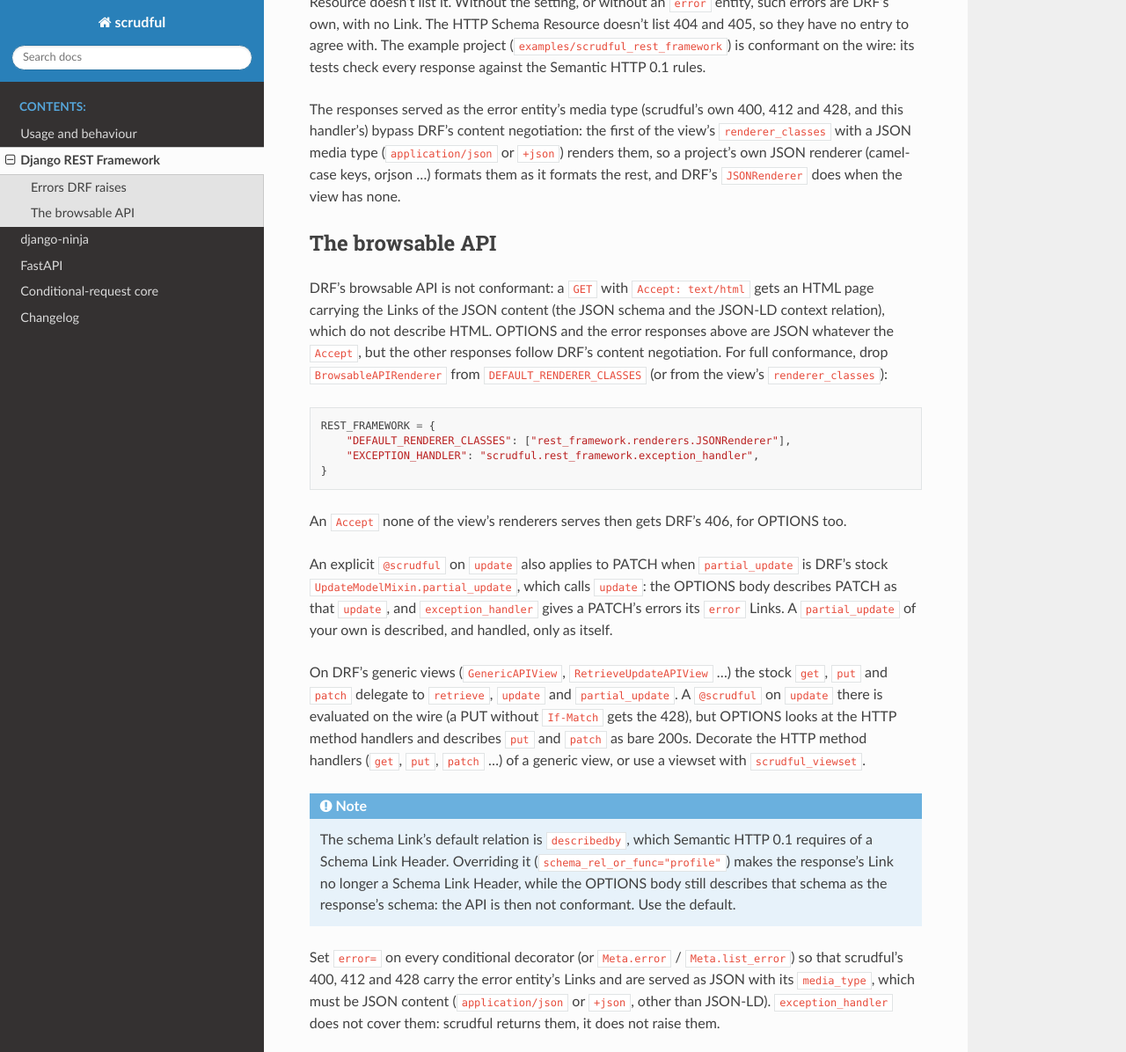
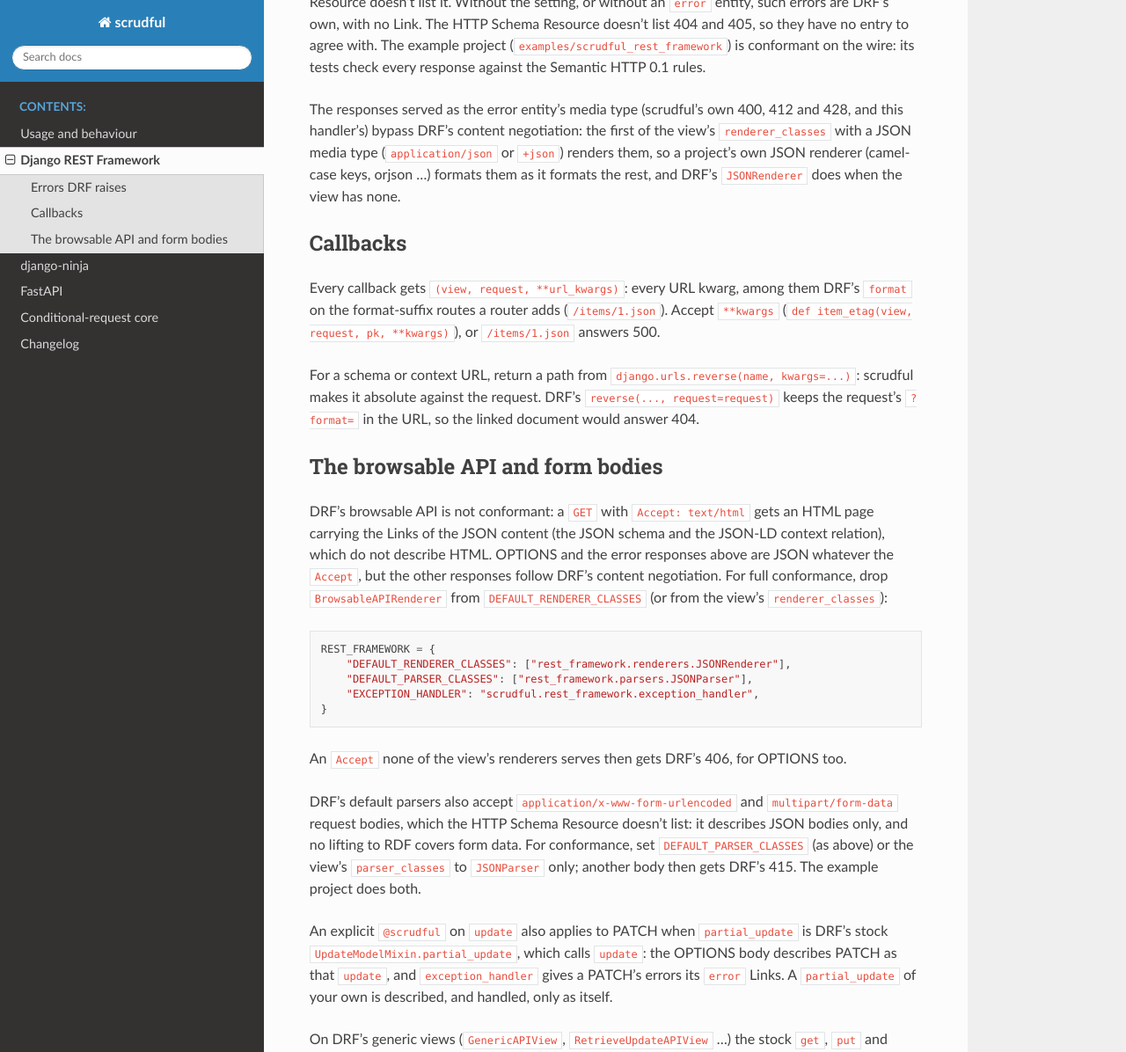
Before and after one commit to mimotoai/scrudful, a Sphinx documentation site: the page built from docs/source/rest_framework.rst, in a window 1280 px wide and 1400 px high, scrolled down 2124 px, cut to the strip 0-1196 px from the top of the window. Shown: the whole strip at 88% size. Built offline with Sphinx 7.4.7 and the Read the Docs theme 3.1.0, drawn with Linux system fonts in a browser that asks for light colours.

Commit message:
examples, docs: the DRF example renders and parses JSON only; format kwargs
The black-box conformance check of the DRF example found:
- form and multipart bodies accepted that OPTIONS doesn't list (#23):
  the example sets DEFAULT_PARSER_CLASSES to JSONParser, and the docs
  and the README conformance list say to (forms have no lifting);
- the browsable API left on (#22, #36): DEFAULT_RENDERER_CLASSES is
  JSONRenderer only; the scrudful tests whose views exercise
  negotiation with the browsable API set their renderer_classes;
- the router's format-suffix routes answering 500: the example's (and
  the README's) callbacks accept **kwargs, as DRF passes format;
- ?format= leaking into the link targets: the link callables return
  django.urls.reverse paths, which scrudful makes absolute.
rest_framework.rst gains a Callbacks section saying so, and the
CHANGELOG an entry. Example tests cover the suffix routes, ?format=json
and the 406/415 for HTML and forms.

```diff
--- a/CHANGELOG.rst
+++ b/CHANGELOG.rst
@@ -127,6 +127,12 @@ change, so clients and tests that compare them must be updated.
   described with the endpoint's response links.
 * The ninja example (``examples/ninja``) calls ``add_error_links`` and serves
   HEAD on the list; all three examples are tested against the 0.1 rules.
+* The DRF example (``examples/scrudful_rest_framework``) renders and parses
+  JSON only (no browsable API, no form bodies, which OPTIONS can't describe),
+  its callbacks accept ``**kwargs`` (the router's format-suffix routes pass
+  ``format``), and its link callables return ``django.urls.reverse`` paths,
+  so ``?format=`` stays out of the link targets. The README's DRF snippet
+  does the same.
 * The documentation has a "Semantic HTTP conformance" section, builds without
   warnings, and documents ``Entity`` once.
 
--- a/docs/source/rest_framework.rst
+++ b/docs/source/rest_framework.rst
@@ -115,8 +115,21 @@ or ``+json``) renders them, so a project's own JSON renderer (camel-case keys,
 orjson ...) formats them as it formats the rest, and DRF's ``JSONRenderer``
 does when the view has none.
 
-The browsable API
------------------
+Callbacks
+---------
+
+Every callback gets ``(view, request, **url_kwargs)``: every URL kwarg, among
+them DRF's ``format`` on the format-suffix routes a router adds
+(``/items/1.json``). Accept ``**kwargs`` (``def item_etag(view, request, pk,
+**kwargs)``), or ``/items/1.json`` answers 500.
+
+For a schema or context URL, return a path from ``django.urls.reverse(name,
+kwargs=...)``: scrudful makes it absolute against the request. DRF's
+``reverse(..., request=request)`` keeps the request's ``?format=`` in the URL,
+so the linked document would answer 404.
+
+The browsable API and form bodies
+---------------------------------
 
 DRF's browsable API is not conformant: a ``GET`` with ``Accept: text/html``
 gets an HTML page carrying the Links of the JSON content (the JSON schema and
@@ -130,11 +143,19 @@ responses follow DRF's content negotiation. For full conformance, drop
 
     REST_FRAMEWORK = {
         "DEFAULT_RENDERER_CLASSES": ["rest_framework.renderers.JSONRenderer"],
+        "DEFAULT_PARSER_CLASSES": ["rest_framework.parsers.JSONParser"],
         "EXCEPTION_HANDLER": "scrudful.rest_framework.exception_handler",
     }
 
 An ``Accept`` none of the view's renderers serves then gets DRF's 406, for
 OPTIONS too.
+
+DRF's default parsers also accept ``application/x-www-form-urlencoded`` and
+``multipart/form-data`` request bodies, which the HTTP Schema Resource doesn't
+list: it describes JSON bodies only, and no lifting to RDF covers form data.
+For conformance, set ``DEFAULT_PARSER_CLASSES`` (as above) or the view's
+``parser_classes`` to ``JSONParser`` only; another body then gets DRF's 415. The
+example project does both.
 
 An explicit ``@scrudful`` on ``update`` also applies to PATCH when
 ``partial_update`` is DRF's stock ``UpdateModelMixin.partial_update``, which
```
Also changed, not shown: README.rst (+16 -8 lines), 4 other files.
